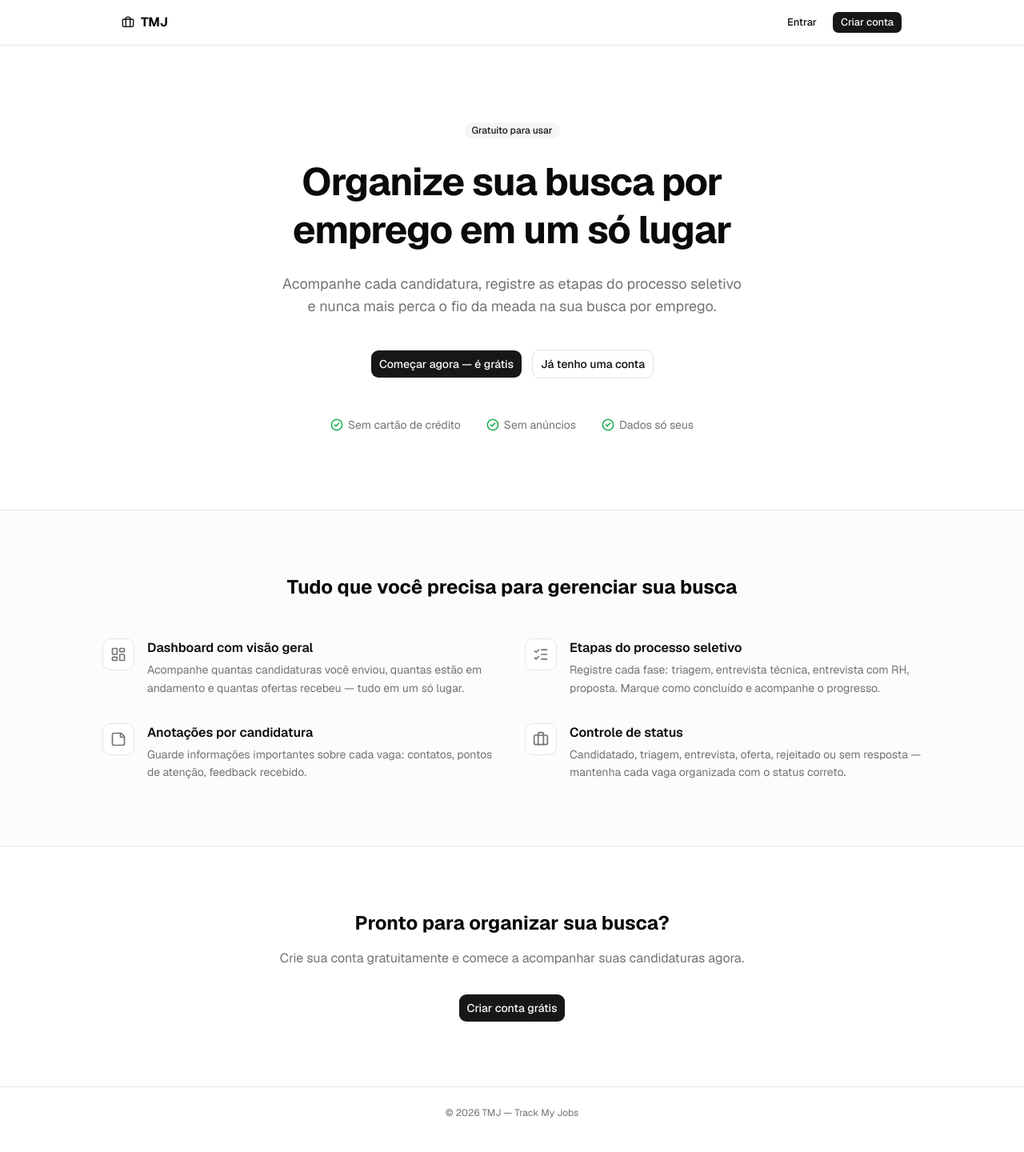
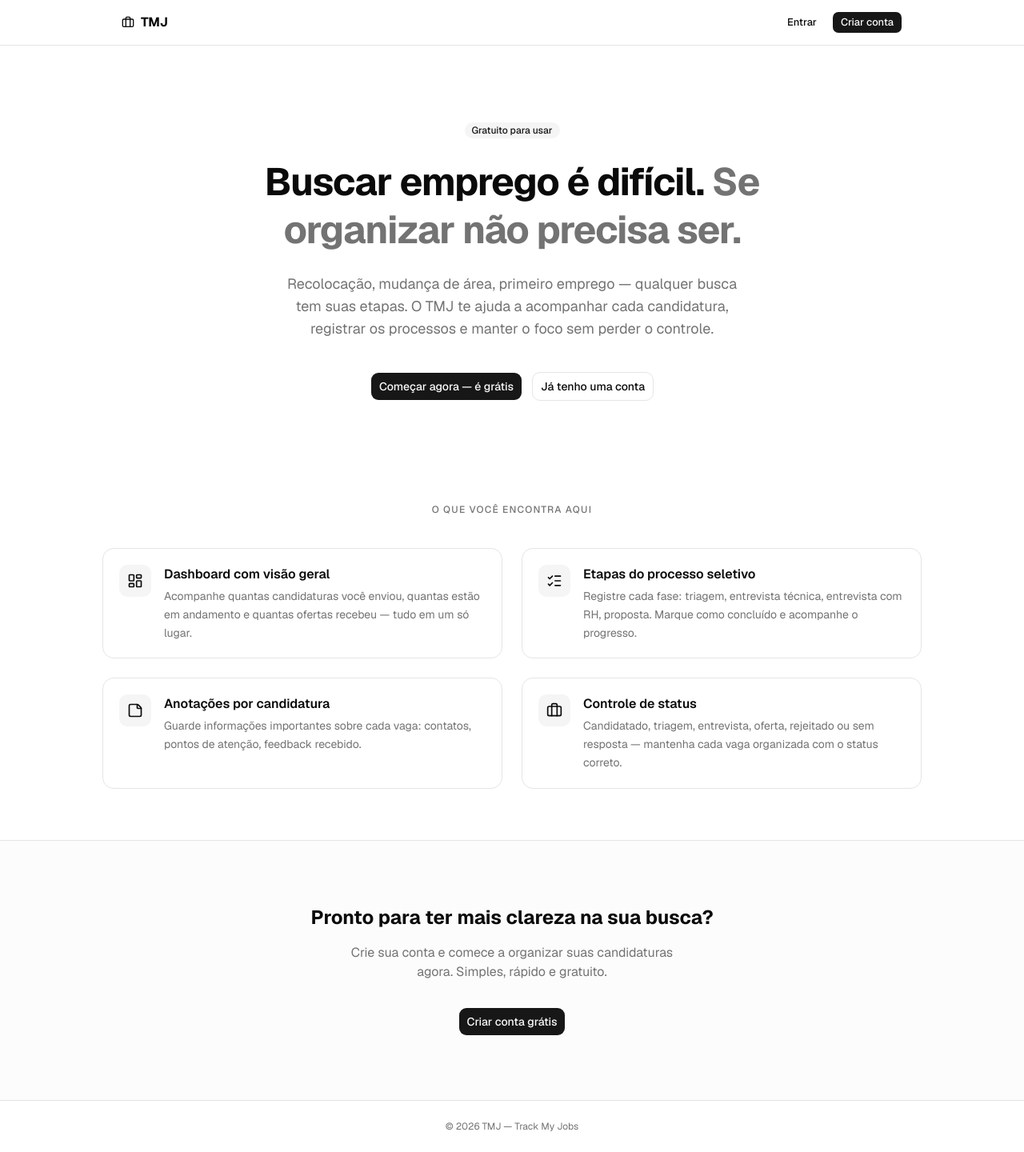
Before and after one commit to lahgomes/tmj-project, a Next.js app: page / in a window 1280 px wide. Shown: the whole page at 80% size. Built offline with nearby package versions, Linux system fonts and the light colour scheme.

Commit message:
improve: rework landing page hero copy and features section visibility

```diff
--- a/src/app/page.tsx
+++ b/src/app/page.tsx
@@ -3,7 +3,6 @@ import { Button } from "@/components/ui/button"
 import { Badge } from "@/components/ui/badge"
 import {
   Briefcase,
-  CheckCircle2,
   LayoutDashboard,
   ListChecks,
   StickyNote,
@@ -58,18 +57,22 @@ export default function Home() {
       </header>
 
       {/* Hero */}
-      <section className="flex-1 flex flex-col items-center justify-center text-center px-6 py-24">
+      <section className="flex flex-col items-center text-center px-6 pt-24 pb-16">
         <Badge variant="secondary" className="mb-6">
           Gratuito para usar
         </Badge>
 
         <h1 className="text-4xl sm:text-5xl font-bold tracking-tight max-w-2xl leading-tight">
-          Organize sua busca por emprego em um só lugar
+          Buscar emprego é difícil.{" "}
+          <span className="text-muted-foreground">
+            Se organizar não precisa ser.
+          </span>
         </h1>
 
         <p className="mt-6 text-lg text-muted-foreground max-w-xl">
-          Acompanhe cada candidatura, registre as etapas do processo seletivo e
-          nunca mais perca o fio da meada na sua busca por emprego.
+          Recolocação, mudança de área, primeiro emprego — qualquer busca tem
+          suas etapas. O TMJ te ajuda a acompanhar cada candidatura, registrar
+          os processos e manter o foco sem perder o controle.
         </p>
 
         <div className="mt-10 flex flex-col sm:flex-row gap-3">
@@ -80,34 +83,23 @@ export default function Home() {
             <Link href="/login">Já tenho uma conta</Link>
           </Button>
         </div>
-
-        {/* Social proof */}
-        <div className="mt-12 flex flex-wrap justify-center gap-x-8 gap-y-2 text-sm text-muted-foreground">
-          {[
-            "Sem cartão de crédito",
-            "Sem anúncios",
-            "Dados só seus",
-          ].map((item) => (
-            <span key={item} className="flex items-center gap-1.5">
-              <CheckCircle2 className="size-4 text-green-600" />
-              {item}
-            </span>
-          ))}
-        </div>
       </section>
 
-      {/* Features */}
-      <section className="border-t bg-muted/30 px-6 py-20">
+      {/* Features — visualmente conectado ao Hero com divisor suave */}
+      <section className="px-6 py-16">
         <div className="max-w-5xl mx-auto">
-          <h2 className="text-2xl font-bold text-center mb-12">
-            Tudo que você precisa para gerenciar sua busca
-          </h2>
+          <p className="text-center text-xs font-medium tracking-widest uppercase text-muted-foreground mb-10">
+            O que você encontra aqui
+          </p>
 
-          <div className="grid grid-cols-1 sm:grid-cols-2 gap-8">
+          <div className="grid grid-cols-1 sm:grid-cols-2 gap-6">
             {features.map((feature) => (
-              <div key={feature.title} className="flex gap-4">
-                <div className="shrink-0 size-10 rounded-lg bg-background border flex items-center justify-center">
-                  <feature.icon className="size-5 text-muted-foreground" />
+              <div
+                key={feature.title}
+                className="flex gap-4 rounded-xl border bg-card p-5"
+              >
+                <div className="shrink-0 size-10 rounded-lg bg-muted flex items-center justify-center">
+                  <feature.icon className="size-5 text-foreground" />
                 </div>
                 <div>
                   <h3 className="font-semibold mb-1">{feature.title}</h3>
@@ -122,13 +114,13 @@ export default function Home() {
       </section>
 
       {/* CTA final */}
-      <section className="border-t px-6 py-20 text-center">
+      <section className="border-t bg-muted/30 px-6 py-20 text-center">
         <h2 className="text-2xl font-bold mb-4">
-          Pronto para organizar sua busca?
+          Pronto para ter mais clareza na sua busca?
         </h2>
-        <p className="text-muted-foreground mb-8">
-          Crie sua conta gratuitamente e comece a acompanhar suas candidaturas
-          agora.
+        <p className="text-muted-foreground mb-8 max-w-md mx-auto">
+          Crie sua conta e comece a organizar suas candidaturas agora. Simples,
+          rápido e gratuito.
         </p>
         <Button size="lg" asChild>
           <Link href="/register">Criar conta grátis</Link>
```
